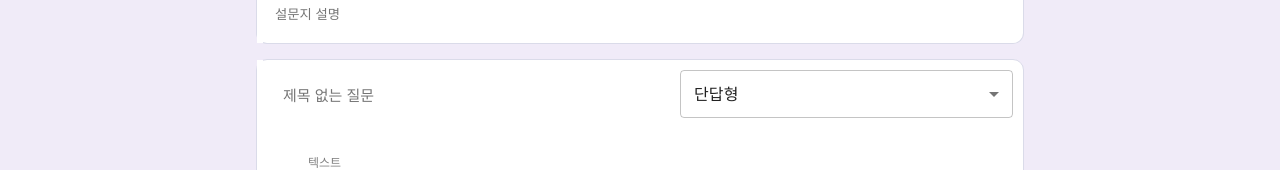
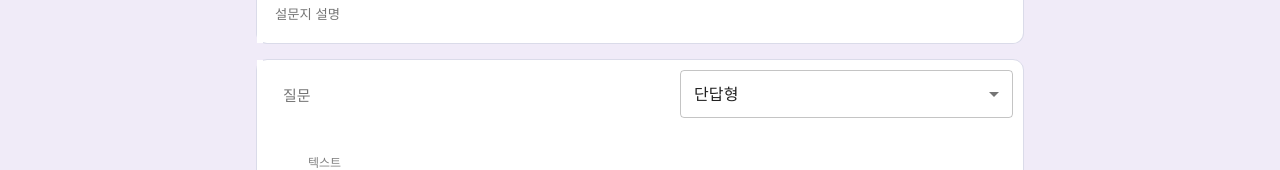
Before and after one commit to Choalstn/googleSurvey_clone, a React (Create React App) app: page / in a window 1280 px wide. Shown: the part 189-359 px from the top of the page. Built offline with nearby package versions, Linux system fonts and the light colour scheme.

Commit message:
[Fix] : 카드 추가 시 title 값 변경

```diff
--- a/src/Pages/CreateForm.tsx
+++ b/src/Pages/CreateForm.tsx
@@ -21,7 +21,7 @@ function CreateForm() {
 			dispatch(
 				addCard({
 					id: Date.now(),
-					title: '제목 없는 질문',
+					title: '질문',
 					contents: '',
 					isFocused: false,
 					isRequired: false,
```
